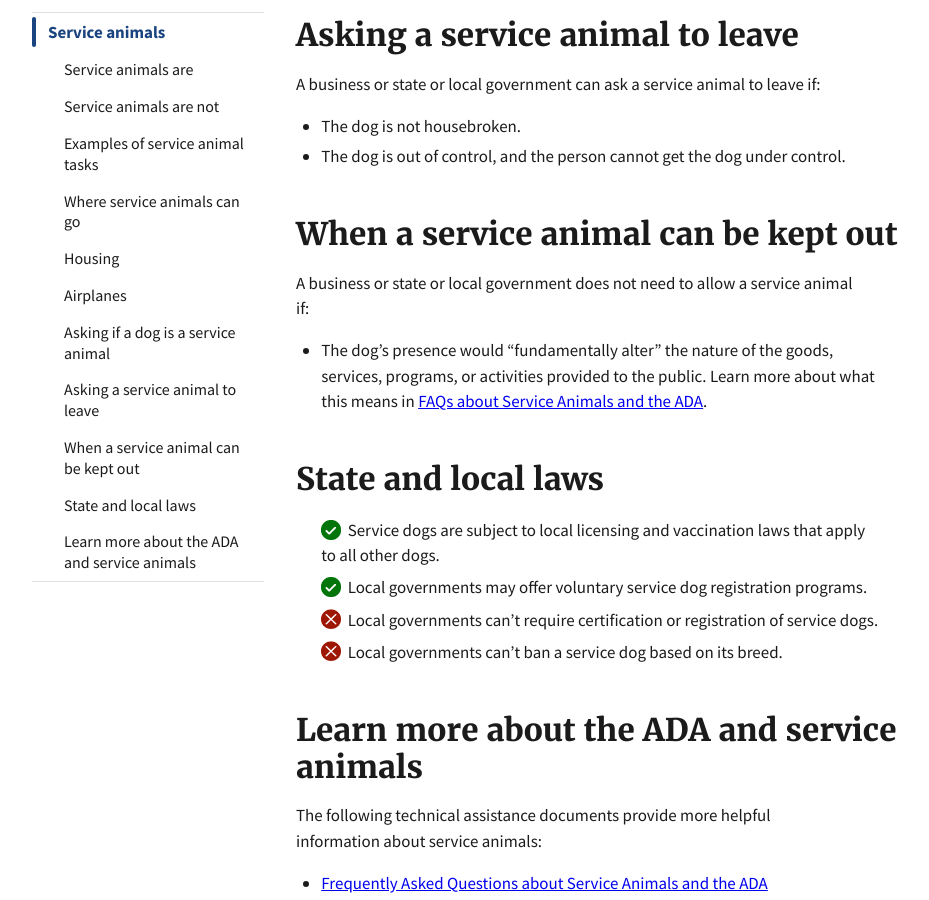
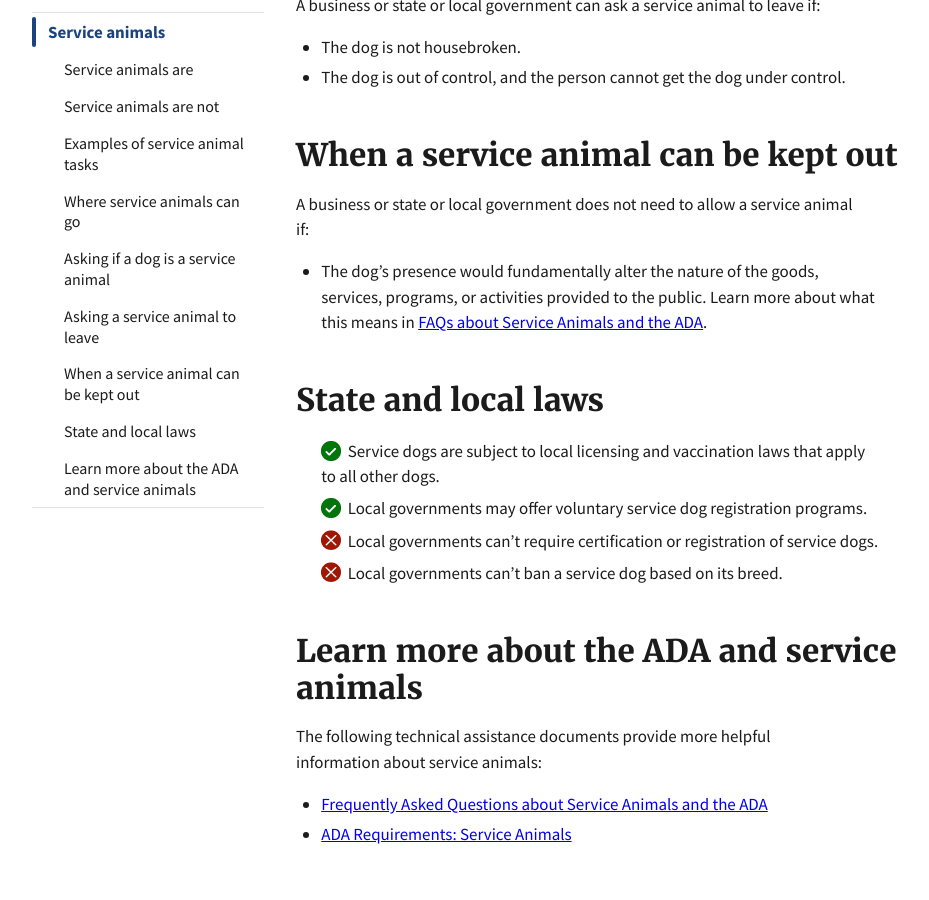
Before and after one commit to 18F/ada-sandbox, a Jekyll site: the page built from pages/page.md, in a window 1280 px wide and 900 px high, scrolled down 3110 px. Shown: the whole window, without its empty margins (128-1057 px from the left). Built offline with Jekyll 4.4.1, drawn with Linux system fonts in a browser that asks for light colours.

Commit message:
Housing and airplanes under where go

```diff
--- a/_includes/document.html
+++ b/_includes/document.html
@@ -1 +1 @@
-<img src="{{ site.baseurl }}/assets/img/document.png" width=30px style="margin-right: 3px; position: relative; top: 4px" alt="green check" />
+<img src="{{ site.baseurl }}/assets/img/document.png" width=25px style="margin-right: 3px; position: relative; top: 4px" alt="green check" />
--- a/pages/page.md
+++ b/pages/page.md
@@ -15,10 +15,6 @@ subnav:
     href: '#examples-of-service-animal-tasks'
   - text: Where service animals can go
     href: '#where-service-animals-can-go'
-  - text: Housing
-    href: '#housing'
-  - text: Airplanes
-    href: '#airplanes'
   - text: Asking if a dog is a service animal
     href: '#asking-if-a-dog-is-a-service-animal'
   - text: Asking a service animal to leave
@@ -80,21 +76,21 @@ Generally, service animals are allowed to be with their person, even in places t
 - Schools
 - Hotels
 
-## Housing
+### Housing
 
 The ADA applies to certain types of housing, including:
 
 - Public and private universities.
 - Public housing programs run by state, county, and city governments.
 
-### {% include document.html %} Other laws apply to housing.
+#### {% include document.html %} Other laws apply to housing.
 You may have additional responsibilities in housing under other laws, such as under the Fair Housing Act.
 
 The **Fair Housing Act** applies to almost all types of housing, both public and privately owned, including housing covered by the ADA. Under the Fair Housing Act, housing may have different laws about service animals. Learn more at the [U.S. Department of Housing and Urban Development](https://www.hud.gov/program_offices/fair_housing_equal_opp/fair_housing_act_overview) or [contact your Regional Fair Housing and Equal Opportunity Office](https://www.hud.gov/program_offices/fair_housing_equal_opp/contact_fheo).
 
-## Airplanes
+### Airplanes
 
-### {% include document.html %} Other laws apply to airplanes.
+#### {% include document.html %} Other laws apply to airplanes.
 
 The Air Carrier Access Act protects the rights of people with disabilities in air travel. For information or to file a complaint, contact the U.S. Department of Transportation, Aviation Consumer Protection Division: 202-366-2220.
 
@@ -129,7 +125,7 @@ A business or state or local government can ask a service animal to leave if:
 
 A business or state or local government does not need to allow a service animal if:
 
-- The dog’s presence would “fundamentally alter” the nature of the goods, services, programs, or activities provided to the public. Learn more about what this means in [FAQs about Service Animals and the ADA](https://www.ada.gov/regs2010/service_animal_qa.html#exc).
+- The dog’s presence would <span class="usa-tooltip" data-position="top" title="Top">fundamentally alter</span> the nature of the goods, services, programs, or activities provided to the public. Learn more about what this means in [FAQs about Service Animals and the ADA](https://www.ada.gov/regs2010/service_animal_qa.html#exc).
 
 ## State and local laws
 <ul style="list-style: none;">
```
